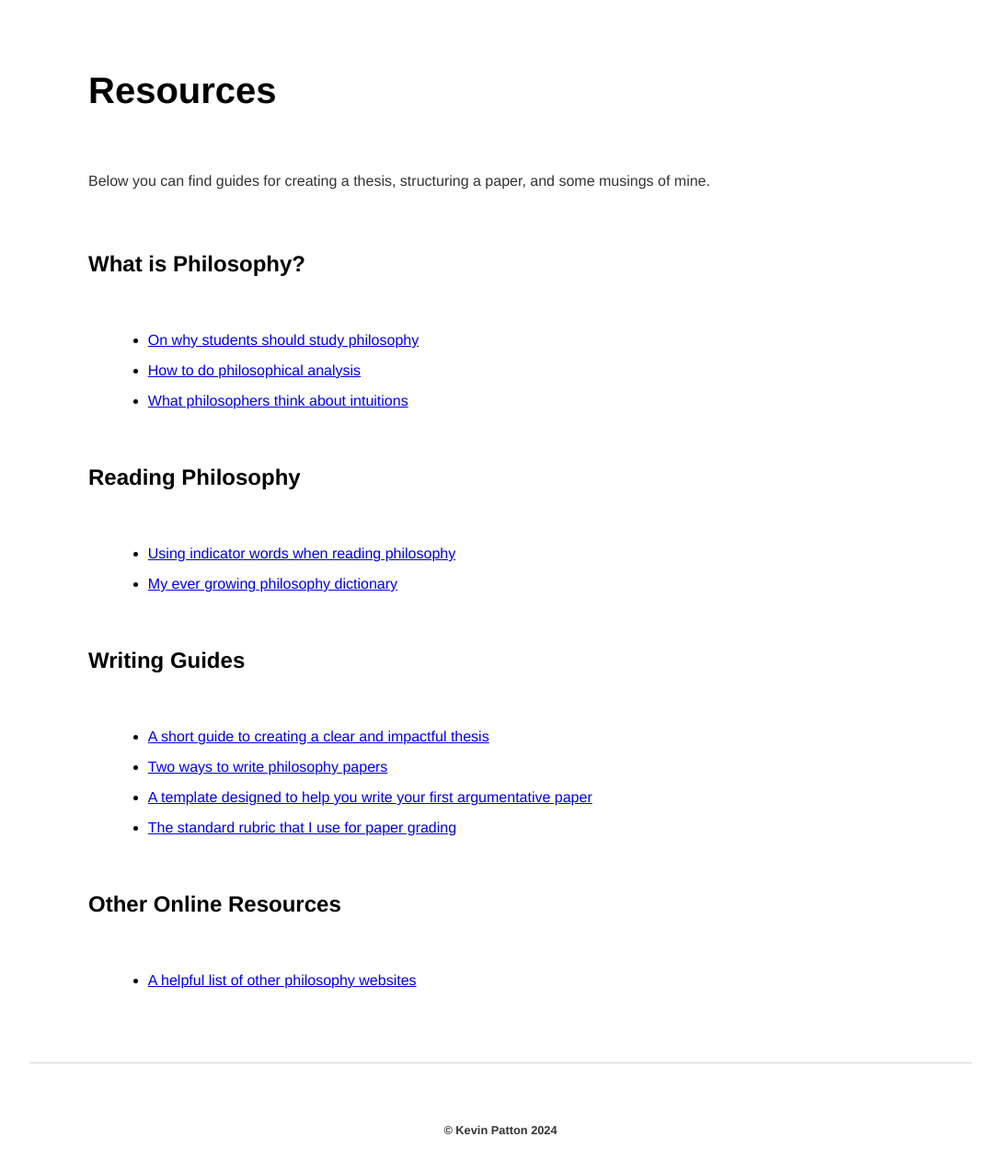
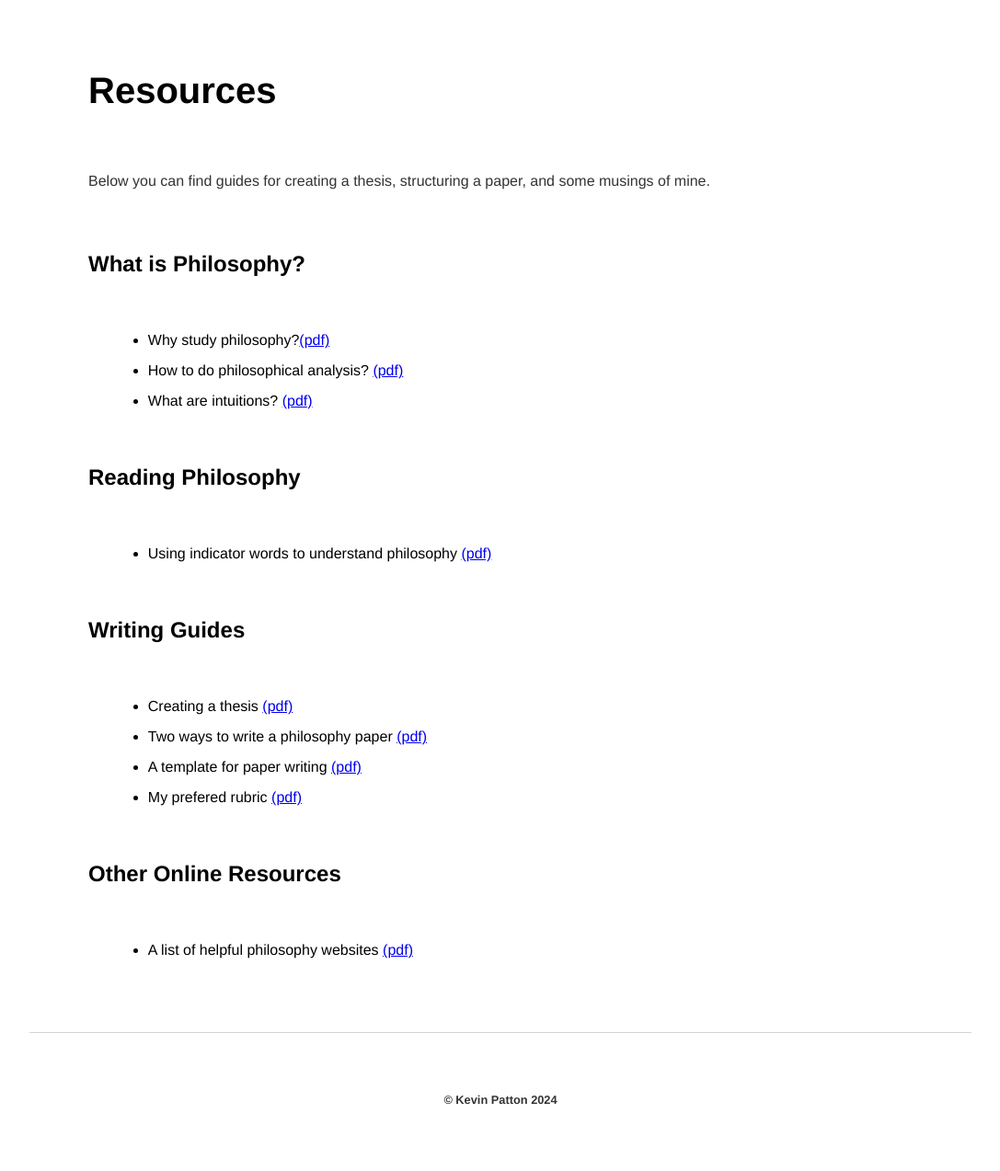
Before and after one commit to kevinjpatton/kevinjpatton.github.io, a Jekyll site: the page built from teaching/phil_3230/resources/index.html, in a window 1280 px wide and 1400 px high, scrolled down 254 px, cut to the strip 98-1371 px from the top of the window. Shown: the whole strip at 92% size, without its empty margins (96-1183 px from the left). Built offline with Jekyll 4.4.1, drawn with Linux system fonts in a browser that asks for light colours; Markdown is read by kramdown in place of the engine named in the settings.

Commit message:
Update index.html

```diff
--- a/teaching/phil_3230/resources/index.html
+++ b/teaching/phil_3230/resources/index.html
@@ -7,26 +7,25 @@
 
 <h2>What is Philosophy?</h2>
 <ul class="standard-list">
-  <li><a href="/teaching/commonresources/Handout - Why Philosophy.pdf" target="_blank">On why students should study philosophy</a></li>
-  <li><a href="/teaching/commonresources/Handout - How to do Philosophical Analysis.pdf" target="_blank">How to do philosophical analysis</a></li>
-  <li><a href="/teaching/commonresources/Handout - The Role and Nature of Intuitions.pdf" target="_blank">What philosophers think about intuitions</a></li>
+  <li>Why study philosophy?<a href="/teaching/commonresources/Handout - Why Philosophy.pdf" target="_blank">(pdf)</a></li>
+  <li>How to do philosophical analysis? <a href="/teaching/commonresources/Handout - How to do Philosophical Analysis.pdf" target="_blank">(pdf)</a></li>
+  <li>What are intuitions? <a href="/teaching/commonresources/Handout - The Role and Nature of Intuitions.pdf" target="_blank">(pdf)</a></li>
 </ul>
 
 <h2>Reading Philosophy</h2>
 <ul class="standard-list">
-  <li><a href="/teaching/commonresources/Handout - Indicator Words.pdf" target="_blank">Using indicator words when reading philosophy</a></li>
-  <li><a href="/teaching/commonresources/Draft - Philosophabet.pdf" target="_blank">My ever growing philosophy dictionary</a></li>
+  <li>Using indicator words to understand philosophy <a href="/teaching/commonresources/Handout - Indicator Words.pdf" target="_blank">(pdf)</a></li>
 </ul>
 
 <h2>Writing Guides</h2>
 <ul class="standard-list">
-  <li><a href="/teaching/commonresources/Handout - Creating Your Thesis.pdf" target="_blank">A short guide to creating a clear and impactful thesis</a></li>
-  <li><a href="/teaching/commonresources/Handout - Writing a Philosophy Paper.pdf" target="_blank">Two ways to write philosophy papers</a></li>
-  <li><a href="/teaching/commonresources/Handout - Argumentative Paper Template.pdf" target="_blank">A template designed to help you write your first argumentative paper</a></li>
-  <li><a href="/teaching/commonresources/Handout - Grading Rubric.pdf" target="_blank">The standard rubric that I use for paper grading</a></li>
+  <li>Creating a thesis <a href="/teaching/commonresources/Handout - Creating Your Thesis.pdf" target="_blank">(pdf)</a></li>
+  <li>Two ways to write a philosophy paper <a href="/teaching/commonresources/Handout - Writing a Philosophy Paper.pdf" target="_blank">(pdf)</a></li>
+  <li>A template for paper writing <a href="/teaching/commonresources/Handout - Argumentative Paper Template.pdf" target="_blank">(pdf)</a></li>
+  <li>My prefered rubric <a href="/teaching/commonresources/Handout - Grading Rubric.pdf" target="_blank">(pdf)</a></li>
 </ul>
 
 <h2>Other Online Resources</h2>
 <ul class="standard-list">
-  <li><a href="/teaching/commonresources/Handout - Online Resources.pdf" target="_blank">A helpful list of other philosophy websites</a></li>
+  <li>A list of helpful philosophy websites <a href="/teaching/commonresources/Handout - Online Resources.pdf" target="_blank">(pdf)</a></li>
 </ul>
```
